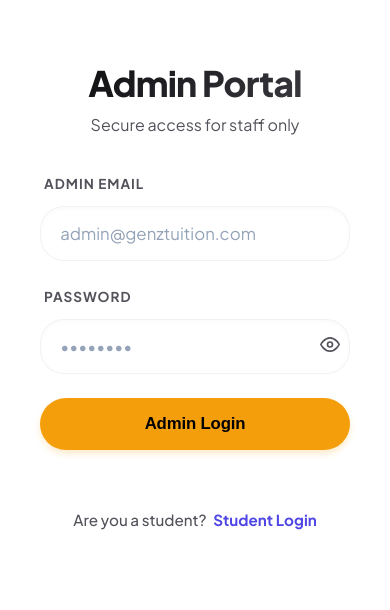
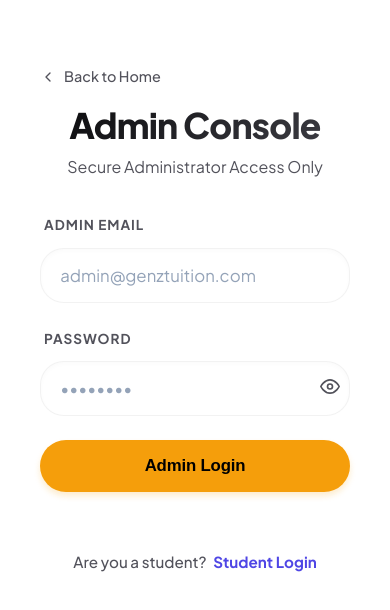
Before and after one commit to rhari720048-gif/genz-tuision-center, a Next.js app: page /admin/login in a window 390 px wide. Shown: the top 610 px of the page. Built offline with nearby package versions, Linux system fonts and the light colour scheme; no server answers.

Commit message:
Fix login page mobile layout and add back button; Include API Quiz generation context fix

```diff
--- a/src/app/admin/login/page.js
+++ b/src/app/admin/login/page.js
@@ -1,4 +1,5 @@
 "use client";
+import Link from 'next/link';
 import { useState } from 'react';
 import { signInWithEmailAndPassword, createUserWithEmailAndPassword } from 'firebase/auth';
 import { auth, db } from '@/lib/firebase';
@@ -50,8 +51,11 @@ export default function AdminLogin() {
     <div className={styles.loginPage}>
       <div className={`glass-panel ${styles.loginCard}`}>
         <div>
-          <h1 className={`${styles.title} text-gradient`} style={{ '--accent-primary': 'var(--warning)' }}>Admin Portal</h1>
-          <p className={styles.subtitle}>Secure access for staff only</p>
+          <Link href="/" style={{ color: 'var(--text-secondary)', textDecoration: 'none', display: 'inline-flex', alignItems: 'center', gap: '0.5rem', marginBottom: '1rem', fontSize: '0.9rem', fontWeight: '500' }}>
+            <svg xmlns="http://www.w3.org/2000/svg" width="16" height="16" viewBox="0 0 24 24" fill="none" stroke="currentColor" strokeWidth="2" strokeLinecap="round" strokeLinejoin="round"><path d="m15 18-6-6 6-6"/></svg> Back to Home
+          </Link>
+          <h1 className={`${styles.title} text-gradient`}>Admin Console</h1>
+          <p className={styles.subtitle}>Secure Administrator Access Only</p>
         </div>
 
         {error && <div className={styles.error}>{error}</div>}
--- a/src/app/api/generate-quiz/route.js
+++ b/src/app/api/generate-quiz/route.js
@@ -3,7 +3,7 @@ import { NextResponse } from 'next/server';
 import { SecureAPIHandler } from '@/lib/SecureAPIHandler';
 
 const ai = new GoogleGenAI({ apiKey: process.env.GEMINI_API_KEY });
-const quizSecurityHandler = new SecureAPIHandler('QUIZ_GEN_API', 20, 60000); // 20 per minute
+const quizSecurityHandler = new SecureAPIHandler('QUIZ_GEN_API', 5, 60000); // 5 per minute
 
 export async function POST(request) {
   return quizSecurityHandler.execute(request, ['topic', 'count'], async (payload) => {
--- a/src/app/login/page.js
+++ b/src/app/login/page.js
@@ -1,4 +1,5 @@
 "use client";
+import Link from 'next/link';
 import { useState } from 'react';
 import { signInWithEmailAndPassword } from 'firebase/auth';
 import { auth, db } from '@/lib/firebase';
@@ -59,6 +60,9 @@ export default function StudentLogin() {
     <div className={styles.loginPage}>
       <div className={`glass-panel ${styles.loginCard}`}>
         <div>
+          <Link href="/" style={{ color: 'var(--text-secondary)', textDecoration: 'none', display: 'inline-flex', alignItems: 'center', gap: '0.5rem', marginBottom: '1rem', fontSize: '0.9rem', fontWeight: '500' }}>
+            <svg xmlns="http://www.w3.org/2000/svg" width="16" height="16" viewBox="0 0 24 24" fill="none" stroke="currentColor" strokeWidth="2" strokeLinecap="round" strokeLinejoin="round"><path d="m15 18-6-6 6-6"/></svg> Back to Home
+          </Link>
           <h1 className={`${styles.title} text-gradient`}>Student Login</h1>
           <p className={styles.subtitle}>Enter your portal credentials</p>
         </div>
--- a/src/app/login/page.module.css
+++ b/src/app/login/page.module.css
@@ -2,7 +2,7 @@
   display: flex;
   justify-content: center;
   align-items: center;
-  min-height: calc(100vh - 80px); /* minus navbar */
+  min-height: 100vh;
   padding: 2rem;
   background-color: var(--bg-primary);
 }
```
